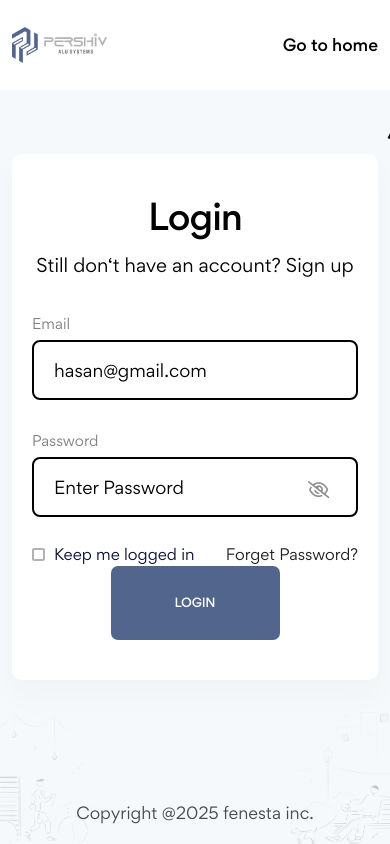
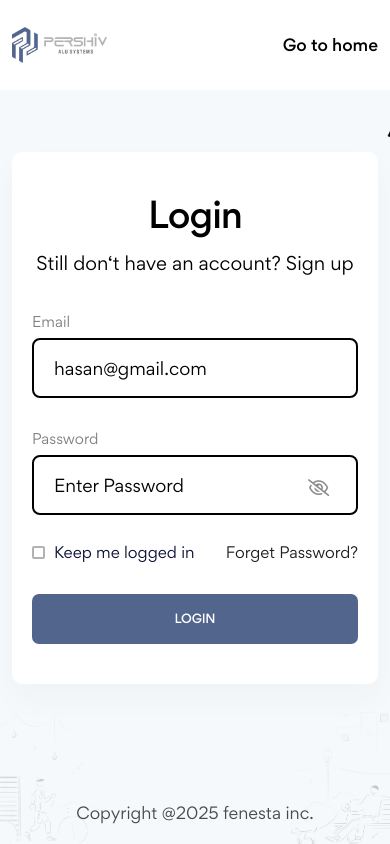
Before and after one commit to rohit-dubey-ng/pershiv-fe, a Next.js app: page /login in a window 390 px wide. Built offline with nearby package versions, Linux system fonts and the light colour scheme.

Commit message:
change in css

```diff
--- a/public/scss/_responsive.scss
+++ b/public/scss/_responsive.scss
@@ -890,6 +890,7 @@
   .portfolio-details-one .project-pagination .hover-content {opacity: 1; visibility: visible; backdrop-filter: blur(0);}
   .pr-pagination-one i {font-size: 25px;}
   .blog-comment-area .comment .reply-btn {position: relative;}
-  body .btn-twentyTwo { padding: 12px 12px !important; max-width: 169px; width: 100%; margin: 0 auto;}
+  .inner-content .right-widget .btn-twentyTwo { padding: 14px !important; max-width: 169px; width: 100%; margin: 0 auto;}
+  .banner-text .btn-twentyTwo { padding: 0px 12px ; max-width: 169px; width: 100%; margin: 0 auto;}
 }
 /*(max-width: 575px)*/
```
